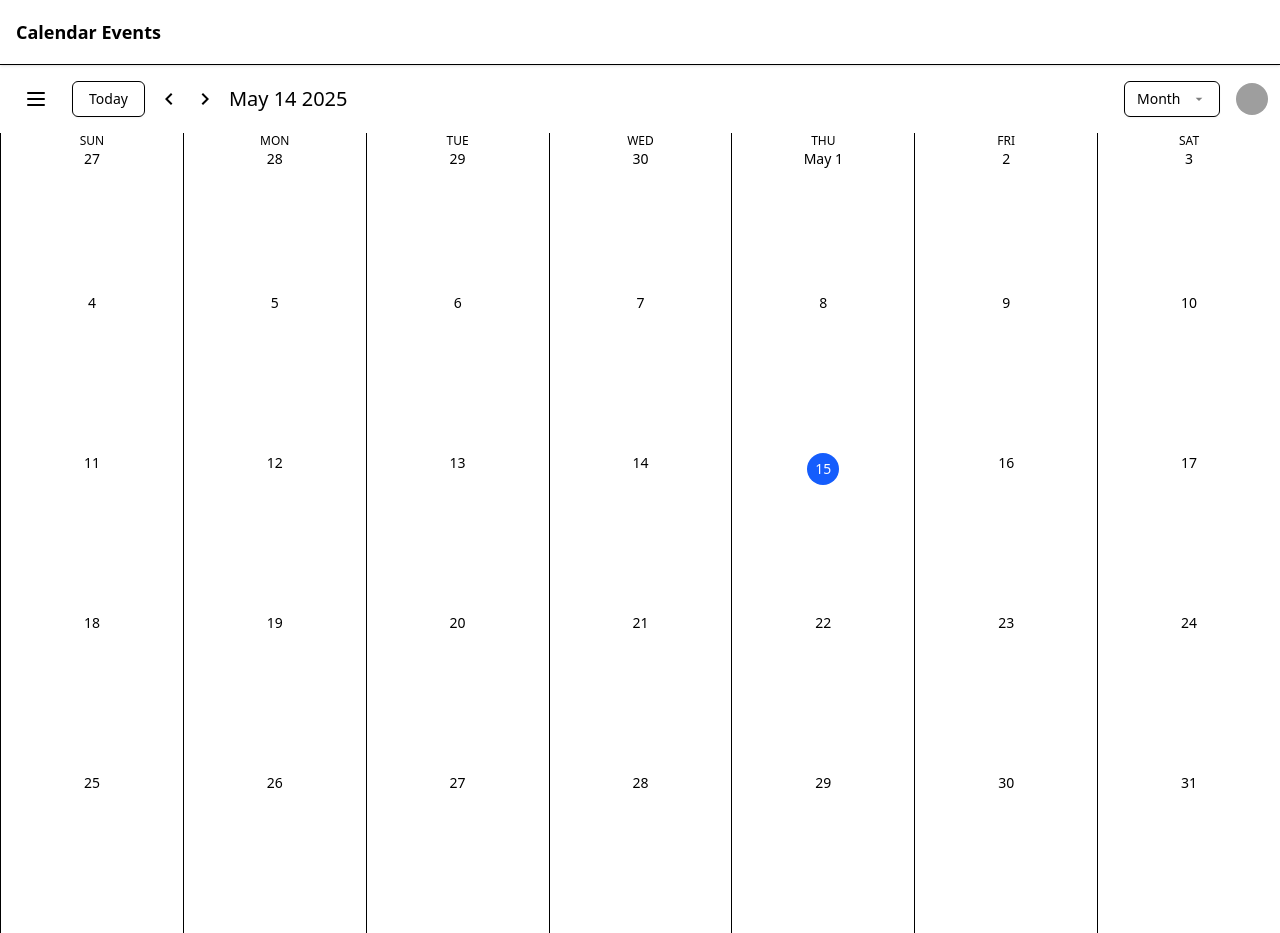
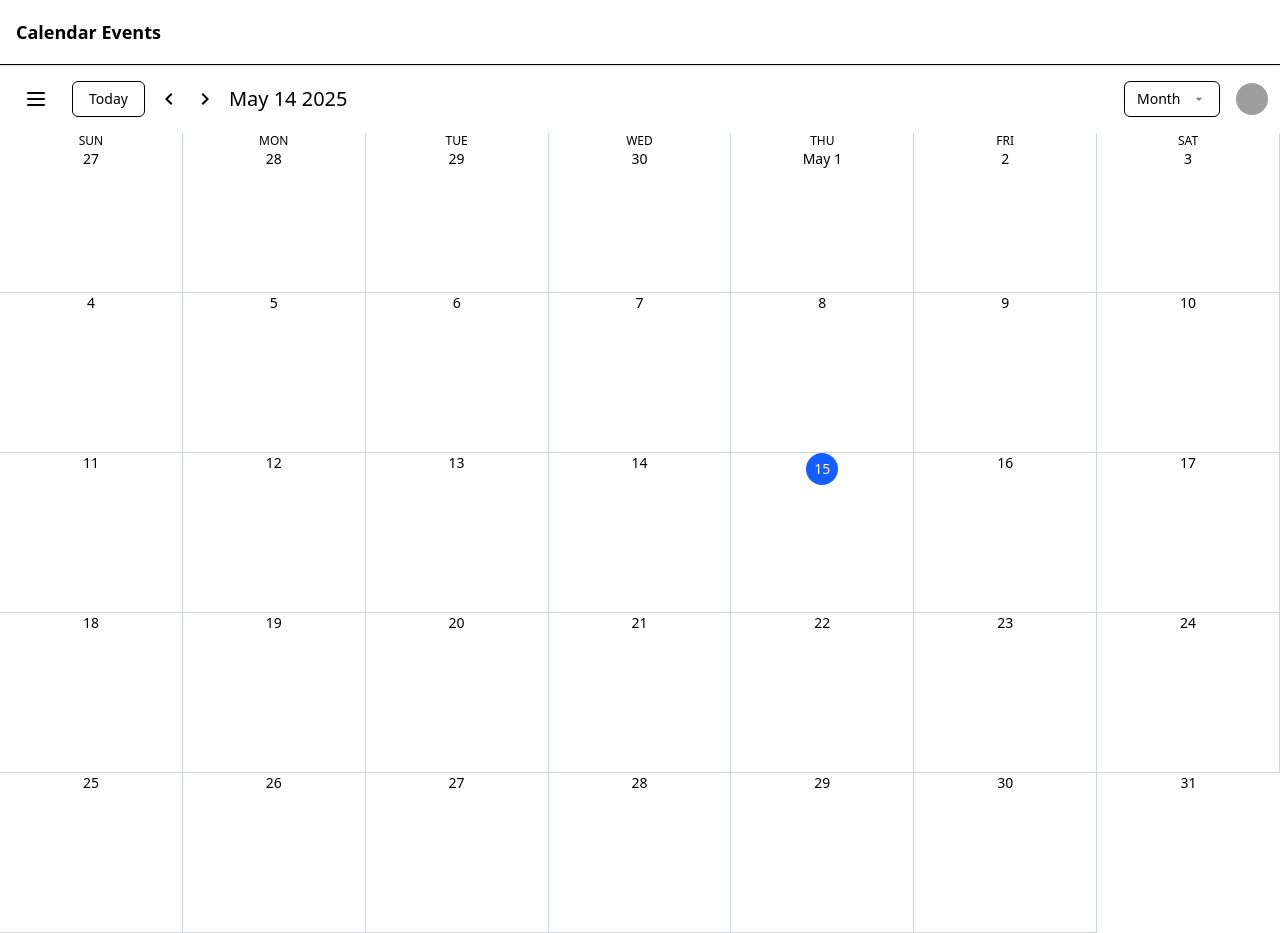
Before and after one commit to sins621/pokemon_events, a Next.js app in the folder Events.View/: page / in a window 1280 px wide. Built offline with nearby package versions, Linux system fonts and the light colour scheme; grey boxes are pictures that could not be loaded.

Commit message:
fix: gridlines

```diff
--- a/Events.View/src/components/calendar/month-view/MonthView.tsx
+++ b/Events.View/src/components/calendar/month-view/MonthView.tsx
@@ -3,6 +3,7 @@ import MonthViewBox from "./monthview-box/MonthViewBox";
 import { RootState } from "@/store";
 import { useSelector } from "react-redux";
 import dayjs from "dayjs";
+import { cn } from "@/lib/utils";
 
 const MonthView: React.FC = () => {
   const twoDMonthArray = useSelector(
@@ -13,12 +14,12 @@ const MonthView: React.FC = () => {
   );
 
   return (
-    <section className="grid grid-cols-7 grid-rows-5 lg:h-[100vh]">
+    <section className="grid grid-cols-7 grid-rows-5 divide-x divide-y divide-gray-300 lg:h-[100vh]">
       {parsedTwoDMonthArray.map((row, i) => (
         <Fragment key={i}>
           {row.map((day, j) => (
-              <div key={j} className="border-l">
-                <MonthViewBox key={j} day={day} rowIndex={i} />
+            <div key={j}>
+              <MonthViewBox day={day} rowIndex={i} />
             </div>
           ))}
         </Fragment>
--- a/Events.View/src/components/header/header-right/HeaderRight.tsx
+++ b/Events.View/src/components/header/header-right/HeaderRight.tsx
@@ -18,7 +18,7 @@ const HeaderRight: React.FC = () => {
         <SelectTrigger className="focus-visible:ring-ring w-24 focus-visible:ring-0 focus-visible:ring-offset-0 focus-visible:outline-none">
           <SelectValue placeholder="Month" />
         </SelectTrigger>
-        <SelectContent>
+        <SelectContent className="bg-white">
           <SelectItem value="month">Month</SelectItem>
           <SelectItem value="week">Week</SelectItem>
           <SelectItem value="day">Day</SelectItem>
--- a/Events.View/src/components/ui/header.tsx
+++ b/Events.View/src/components/ui/header.tsx
@@ -1,4 +1,3 @@
-
 export function Header() {
   return (
     <header className="w-full border-b bg-background shadow-sm">
```
Also changed, not shown: Events.View/src/pages/index.tsx (line endings or trailing spaces). Lines whose indentation alone changed are shown as unchanged.
